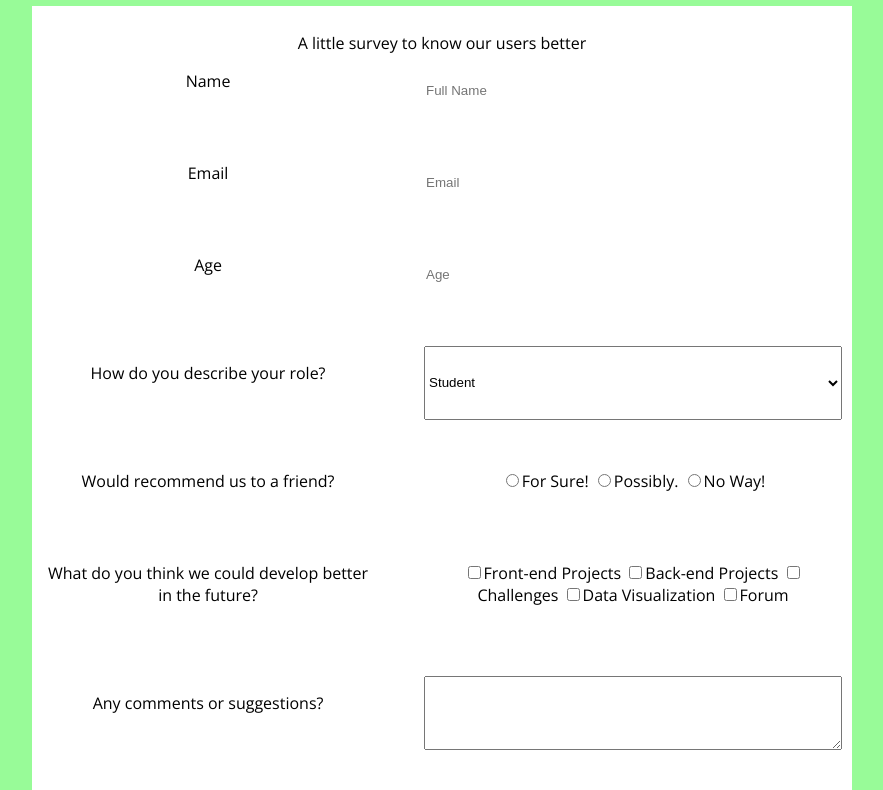
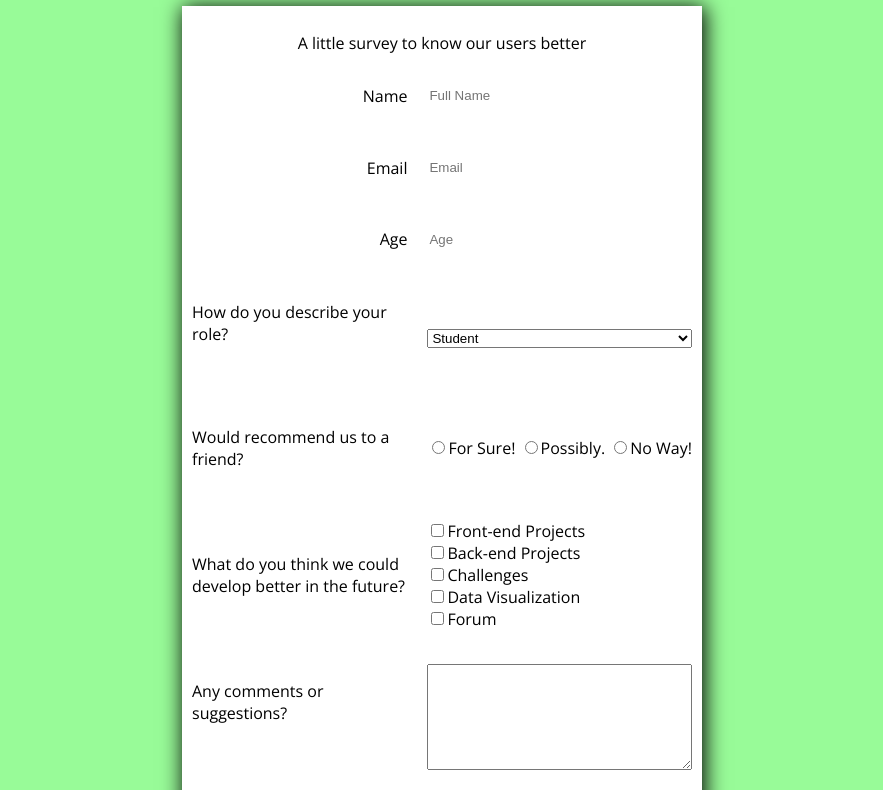
Before and after one commit to GabCostaSilva/fcc-survey-form, a plain HTML site: page index.html in a window 1280 px wide. Shown: the part 75-865 px from the top of the page, without its empty margins (198-1081 px from the left). Drawn offline with nearby package versions, Linux system fonts and the light colour scheme.

Commit message:
final mods on interface

```diff
--- a/index.html
+++ b/index.html
@@ -14,7 +14,7 @@
   <h1 id="title">Survey</h1>
   <div class="wraper">
     <p id="description">A little survey to know our users better</p>
-    <form id="survey-form">
+    <form id="survey-form" class="container">
       <label for="name" id="name-label">Name</label>
       <input id="name" type="text" placeholder="Full Name" required>
       <label for="email" id="email-label">Email</label>
@@ -31,19 +31,29 @@
       </select>
 
       <label for="role" id="role-label">Would recommend us to a friend?</label>
-      <div>
+      <div id="radio">
         <input type="radio" name="role" value="recommend-yes">For Sure!
         <input type="radio" name="role" value="recommend-maybe">Possibly.
         <input type="radio" name="role" value="recommend-no">No Way!
       </div>
 
       <label for="suggestions" id="suggestion-label">What do you think we could develop better in the future?</label>
+      <div id="checkbox">
         <div>
           <input type="checkbox" name="suggestions" value="front-proj">Front-end Projects
+        </div>
+        <div>
           <input type="checkbox" name="suggestions" value="back-proj">Back-end Projects
+        </div>
+        <div>
           <input type="checkbox" name="suggestions" value="challenges">Challenges
+        </div>
+        <div>
           <input type="checkbox" name="suggestions" value="data-viz">Data Visualization
+        </div>
+        <div>
           <input type="checkbox" name="suggestions" value="forum">Forum
+        </div>
       </div>
       <p id="textarea-label">Any comments or suggestions?</p>
       <textarea form="survey-form"></textarea>
--- a/style.css
+++ b/style.css
@@ -3,6 +3,14 @@ body {
   min-width: 260px;
   text-align: center;
   background: rgb(152, 251, 152)
+}
+
+p, legend, label {
+  text-align: start;
+}
+
+#description {
+  text-align: center;
 }
 
 #title {
@@ -11,17 +19,22 @@ body {
 
 .wraper {
   background: white;
-  max-width: 800px;
+  max-width: 500px;
   margin: 0 auto;
   border: white 10px solid;
+  box-shadow: 2px 2px 20px 1px;
+}
+
+.container {
+  display: grid;
+  grid-gap: 20px;
 }
 
 #survey-form {
-  display: grid;
-  grid-gap: 50px;
   height: 800px;
 }
-#survey-form fieldset{
+
+#survey-form fieldset {
   border: none;
 }
 
@@ -45,12 +58,30 @@ body {
   text-transform: uppercase;
 }
 
+#submit:hover {
+  animation-name: btn-anim;
+  animation-timing-function: linear;
+  animation-duration: 250ms;
+  animation-fill-mode: forwards;
+}
+
 legend, label {
   grid-column: 1;
+  justify-self: end;
+  align-self: center;
 }
 
-input, select {
+input, #dropdown, #radio, #checkbox {
   grid-column: 2;
+  align-self: center;
+}
+
+#checkbox {
+  text-align: start;
+}
+
+#checkbox input {
+  display: inline;
 }
 
 textarea {
@@ -62,3 +93,12 @@ input[id="email"], input[id="number"], input[id="name"] {
   border: none;
   text-decoration: none;
 }
+
+@keyframes btn-anim {
+  100% {
+    background-color: rgba(80, 170, 220, .8);
+    /* border: solid 1px rgb(40, 85, 110, .8); */
+    box-shadow: 5px 5px 10px 1px darkgrey;
+    transform: scale(.95);
+  }
+}
```
Lines whose indentation alone changed are shown as unchanged.
